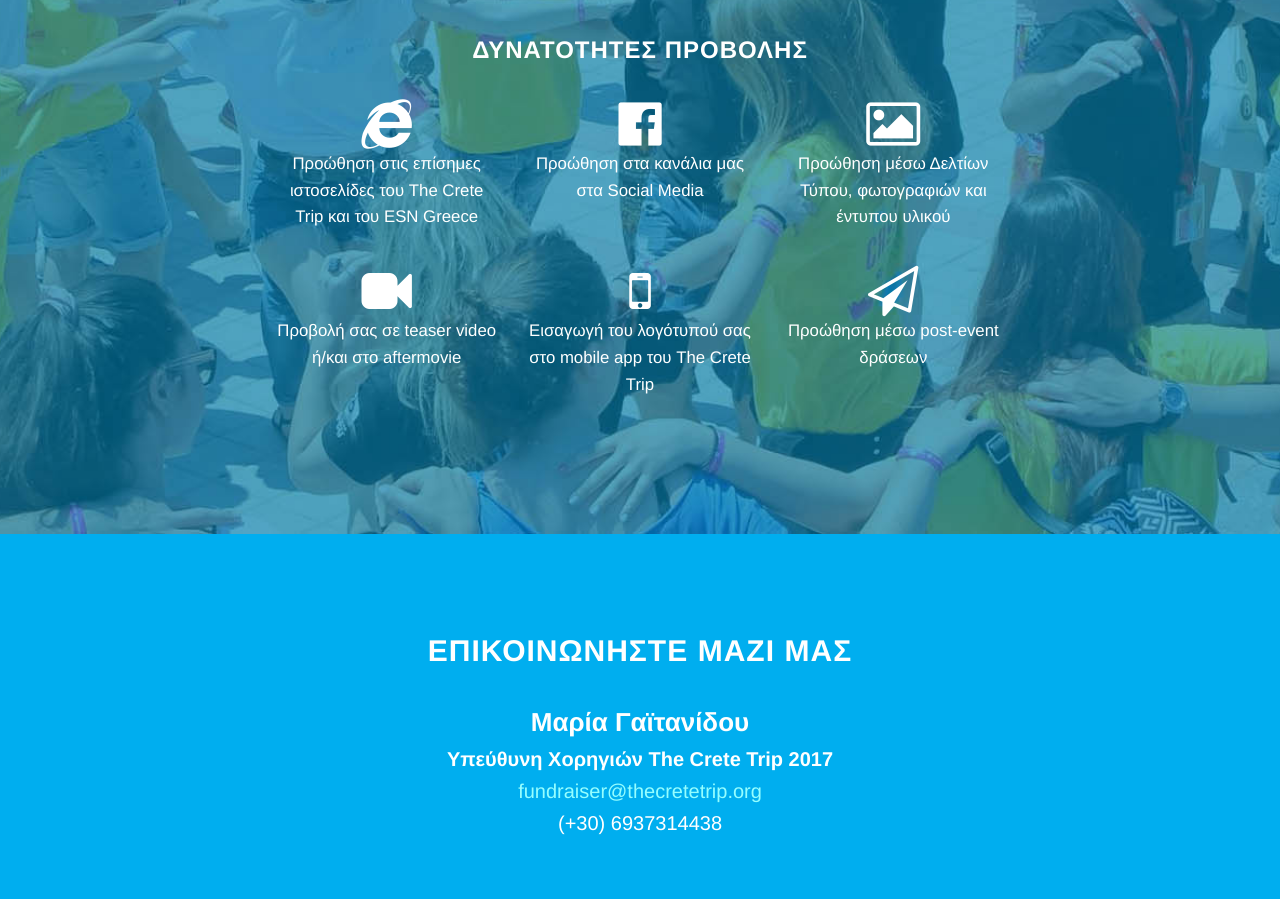
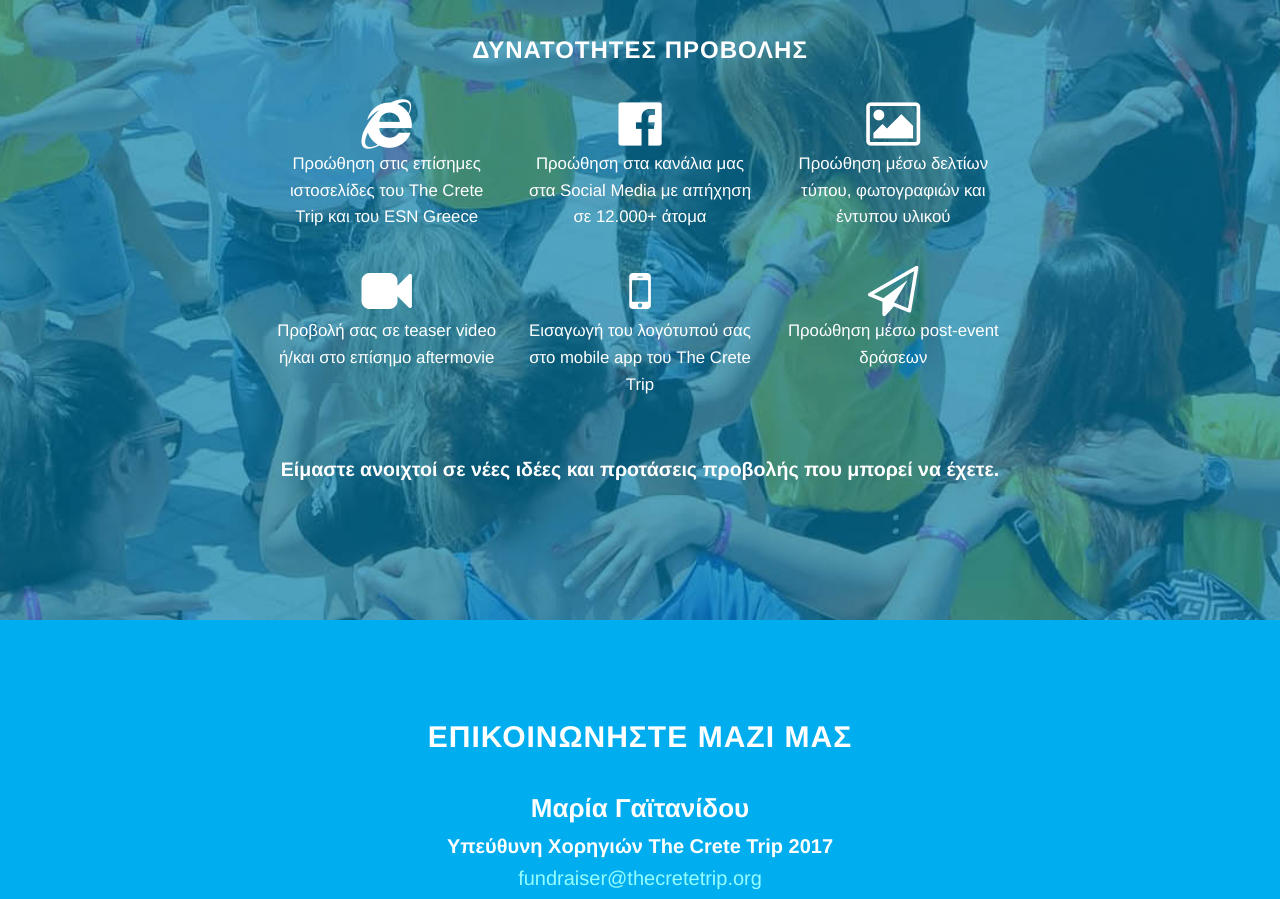
Before and after one commit to dimnls/TCTsponsorsLive, a website: page index.html in a window 1280 px wide. Shown: the part 4331-5230 px from the top of the page. Drawn offline with nearby package versions, Linux system fonts and the light colour scheme; some packages are replaced by stand-ins of ours.

Commit message:
text changes

```diff
--- a/index.html
+++ b/index.html
@@ -143,22 +143,6 @@
     </section>
 
     <!-- ESN Greece Section -->
-    <!-- <section id="download" class="content-section text-center">
-        <div class="download-section">
-            <div class="container">
-                <div class="col-lg-8 col-lg-offset-2" data-aos="fade">
-                    <h2>Το ESN στην Ελλαδα</h2>
-                    <p>Το ESN στην Ελλάδα αποτελείται από 22 συλλόγους και αριθμεί 200 περίπου ενεργούς εθελοντές. Έχοντας ισχυρή παρουσία στα μεγαλύτερα πανεπιστήμια της χώρας, τόσο σε Αθήνα και Θεσσαλονίκη, όσο και σε Πάτρα, Ιωάννινα, Κρήτη, Κομοτηνή, Λαμία, Λάρισα και Αιγαίο, υποδέχεται περισσότερους από 2.500 εισερχόμενους φοιτητές κάθε χρόνο.</p>
-                    <p>Διοργανώνοντας πληθώρα δράσεων που αποσκοπούν στην προσαρμογή των εισερχόμενων φοιτητών και στην προετοιμασία των εξερχόμενων, το <a href="http://esngreece.gr">ESN Greece</a> έχει την τιμή να χαίρει της πλήρης στήριξης του <a href="https://www.iky.gr">Ιδρύματος Κρατικών Υποτροφιών (ΙΚΥ)</a>.</p>
-                </div>
-            </div>
-        </div>
-    </section> -->
-
-
-
-
-
     <section id="download" class="content-section text-center">
         <div class="download-section">
             <div class="container">
@@ -278,22 +262,27 @@
                         Προώθηση στις επίσημες ιστοσελίδες του The Crete Trip και του ESN Greece</p></div>
                       <div class="col-lg-4">
                         <p><i class="fa fa-facebook-official  presence-icon"></i><br />
-                        Προώθηση στα κανάλια μας στα Social Media</p></div>
+                        Προώθηση στα κανάλια μας στα Social Media με απήχηση σε 12.000+ άτομα</p></div>
                       <div class="col-lg-4">
                         <p><i class="fa fa-picture-o  presence-icon"></i><br />
-                        Προώθηση μέσω Δελτίων Τύπου, φωτογραφιών και έντυπου υλικού</p></div>
+                        Προώθηση μέσω δελτίων τύπου, φωτογραφιών και έντυπου υλικού</p></div>
                     </div>
 
                     <div class="row presence" data-aos="fade-up" data-aos-offset="200">
                       <div class="col-lg-4">
                         <p><i class="fa fa-video-camera  presence-icon"></i><br />
-                        Προβολή σας σε teaser video ή/και στο aftermovie</p></div>
+                        Προβολή σας σε teaser video ή/και στο επίσημο aftermovie</p></div>
                       <div class="col-lg-4">
                         <p><i class="fa fa-mobile presence-icon"></i><br />
                         Εισαγωγή του λογότυπού σας στο mobile app του The Crete Trip</p></div>
                       <div class="col-lg-4">
                         <p><i class="fa fa-paper-plane-o presence-icon"></i><br />
                         Προώθηση μέσω post-event δράσεων</p></div>
+                    </div>
+
+                    <br />
+                    <div class="row" data-aos="zoom-out" data-aos-offset="200">
+                      <p class="need-support">Είμαστε ανοιχτοί σε νέες ιδέες και προτάσεις προβολής που μπορεί να έχετε.</p>
                     </div>
 
                 </div>
```
